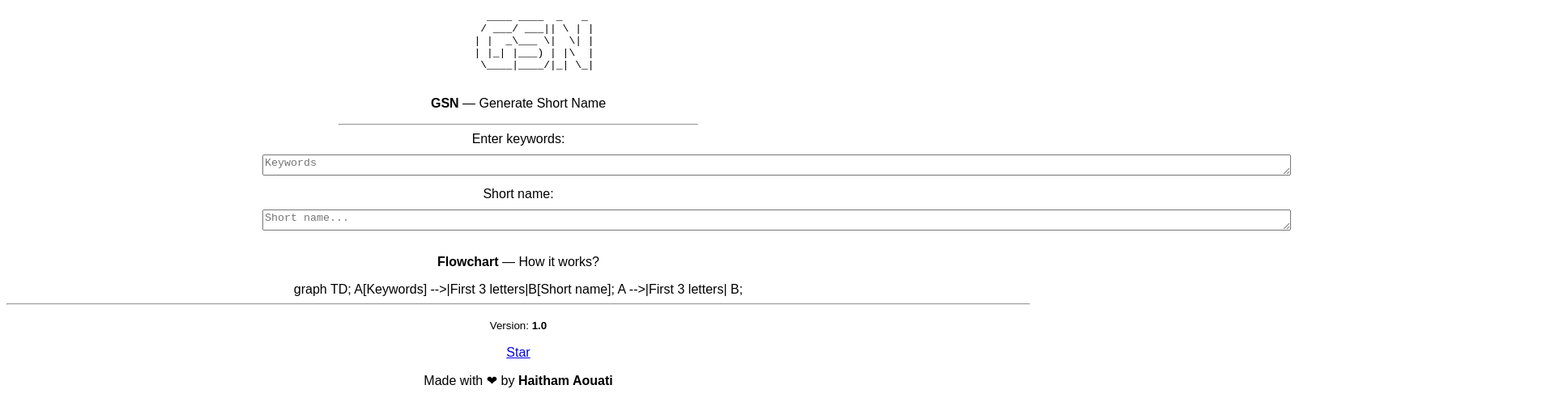
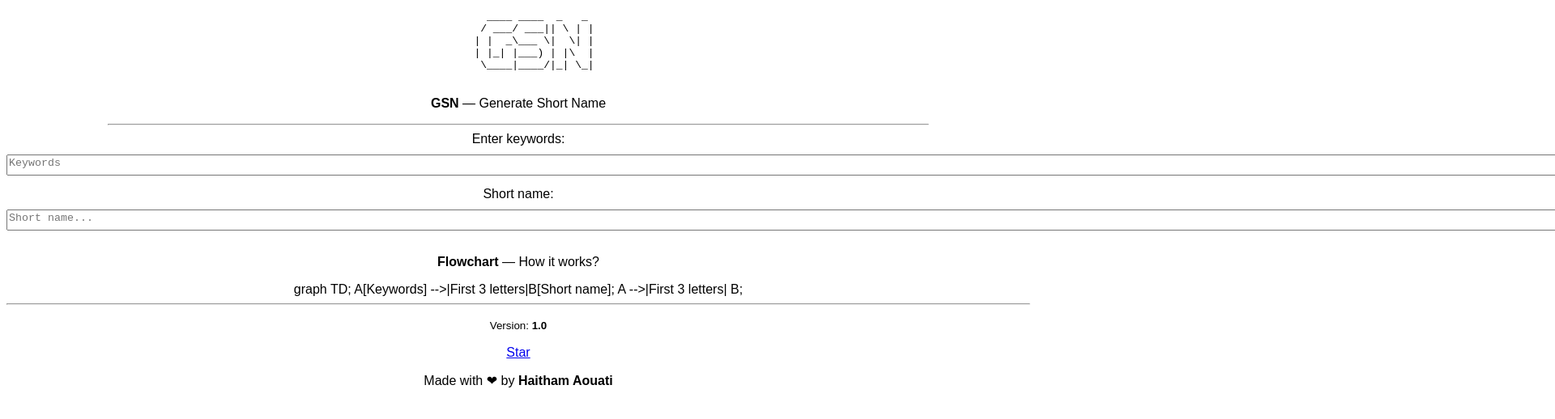
Before and after one commit to haithamaouati/GSN, a plain HTML site: page index.html in a window 1280 px wide. Shown: the top 518 px of the page at 81% size, 1920 px wide, since content can reach past the window. Drawn offline with Linux system fonts and the light colour scheme; a script that the page names is missing.

Commit message:
Update index.html

```diff
--- a/index.html
+++ b/index.html
@@ -17,15 +17,9 @@
       height: 20px;
       margin: 10px 0;
     }
-      .container {
-        width: 50%;
-        margin: 0 auto;
-        text-align: center;
-      }
     </style>
   </head>
   <body>
-    <div class="container">
      <pre>
        ____ ____  _   _
       / ___/ ___|| \ | |
@@ -34,13 +28,12 @@
       \____|____/|_| \_|
       </pre>
       <p><b>GSN</b> — Generate Short Name</p>
-      <hr style="width:70%">
+      <hr style="width:80%">
       <label for="keywords">Enter keywords:</label>
       <textarea id="keywords" placeholder="Keywords" oninput="generateName()"></textarea>
       <br>
       <label for="shortname">Short name:</label>
       <textarea id="shortname" placeholder="Short name..." readonly></textarea>
-    </div>
   </form>
   <p><b>Flowchart</b> —  How it works?</p>
   <div class="mermaid">
```
